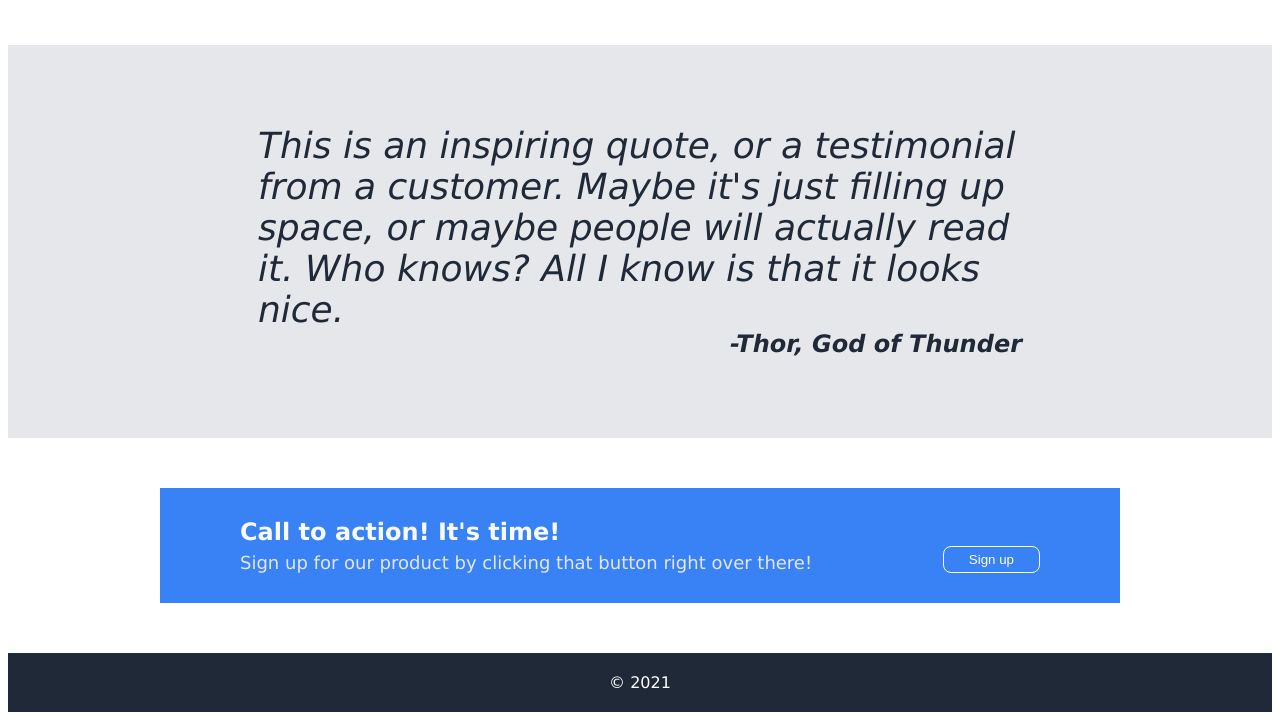
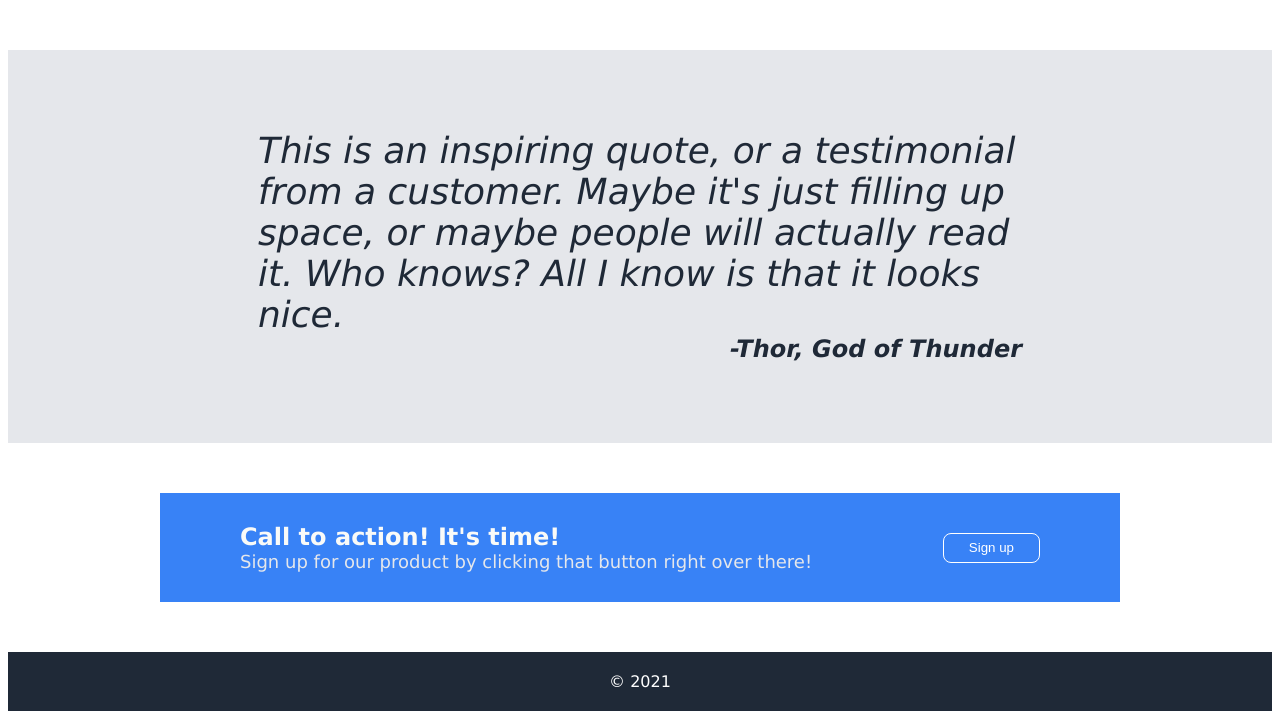
Before and after one commit to rebsrebs/project_landingpage, a plain HTML site: page index.html in a window 1280 px wide. Shown: the part 867-1587 px from the top of the page. Drawn offline with Linux system fonts and the light colour scheme.

Commit message:
modify footer to vertically center sign up button I think

```diff
--- a/index.html
+++ b/index.html
@@ -69,12 +69,12 @@ This is some subtext under an illustration or image 4.
 
     <div class="footeraction">
 
-       <div class="footercall">Call to action! It's time!</div>
-
-       <div class="footerbottom">
-        <div class="footertext">Sign up for our product by clicking that button right over there!</div>
-        <button class="footerbutton">Sign up</button></div></div>
-    </div>
+        <div class="footeractionleft">
+            <div class="footercall">Call to action! It's time!</div>
+         <p class="footertext">Sign up for our product by clicking that button right over there!</p>
+         </div>
+         <button class="footerbutton">Sign up</button>
+     </div>
 
     <div class="copyright">
         &#169; 2021
--- a/style.css
+++ b/style.css
@@ -11,12 +11,22 @@ body{
 
 }
 
+/* Navbar and Hero */
+
 .nav, .copyright{
     display:flex;
     align-items:center;
     justify-content: space-around;
     background-color:#1F2937;
     color:white;
+}
+
+ul{
+    display:flex;
+    text-decoration:none;
+    list-style-type: none;
+    gap:15px;
+
 }
 
 
@@ -28,10 +38,17 @@ body{
     align-items: start;
    padding:50px;
    color:white;
+}
+
+
+.footercall, .logo{
+    font-size:24px;
+    font-weight:800;
+    color:#F9FAF8;
+}
 
 
 
-}
 
 .awesomecontainer{
     display:flex;
@@ -41,26 +58,15 @@ body{
     gap: 15px;
 }
 
+/*some random info*/
 
 
-.footercall, .logo{
-    font-size:24px;
-    font-weight:800;
-    color:#F9FAF8;
-}
 
 .thor{font-size:24px;
 font-weight:800;
 color:#1F2937;
 align-self: flex-end;}
 
-ul{
-    display:flex;
-    text-decoration:none;
-    list-style-type: none;
-    gap:15px;
-
-}
 
 
 
@@ -81,6 +87,7 @@ button{background-color: #3882F6 ;
     border-radius: 8px;
     color:white;
     border-style:none;
+    height:30px;
 }
 
 
@@ -89,6 +96,10 @@ button.footerbutton{
     border-color: white;
     border-width: 1px;
     border-style:solid;
+    text-align: center;
+    align-self: center;
+
+
 }
 
 
@@ -148,7 +159,6 @@ flex-basis:auto;
 
 .footeraction{
     display: flex;
-    flex-direction: column;
     width:800px;
     background-color:#3882F6;
     padding:30px 80px;
@@ -156,10 +166,22 @@ flex-basis:auto;
     margin-bottom:50px;
     justify-content: space-between;
     align-self: center;
-
 }
 
-.footertext{align-self:flex-end;}
+.footeractionleft{margin-left:0px;
+    display: flex;
+    flex-direction: column;
+}
+
+.footercall{
+    margin:0px;
+    padding:0px;
+}
+
+.footertext{
+    margin:0px;
+    padding:0px;
+}
 
 .footerbottom{
     display: flex;
```
Also changed, not shown: 2 other files.
